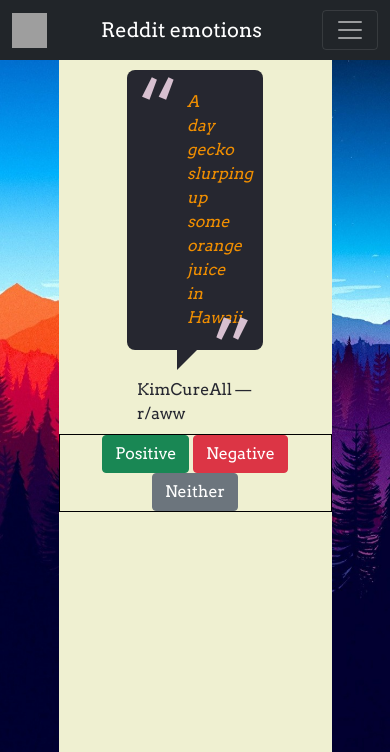
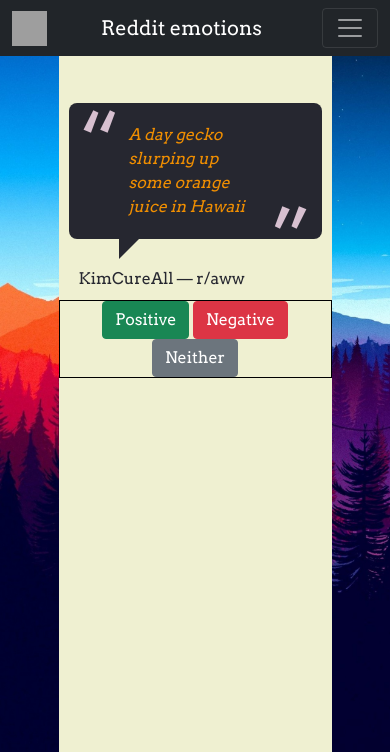
Before and after one commit to DanielHelps/Reddit-emotions, a Django app: page /train in a window 390 px wide. Shown: the top 752 px of the page. Run offline with Django 4.2, Linux system fonts and the light colour scheme; data comes from the database, SQL or seed files in the repository; both versions use the stored data as it was after the commit; parts of the project's set-up code (start-up, migrations or seed data) failed here and were passed over; some libraries are stand-ins or nearby versions; grey boxes are pictures that could not be loaded.

Commit message:
fixed frontend issues with mobile display

```diff
--- a/LoveHateGame/train.py
+++ b/LoveHateGame/train.py
@@ -19,7 +19,7 @@ def train_today():
             print(item)
             if list(SearchQ.objects.filter(query=item, date=date_today)) == []:
                 scores = emotion_check.main(item)
-                if  scores is not None:
+                if  scores[0] is not None:
                     search_obj = SearchQ(query=item, score=int(list(scores)[0]), date = date_today)
                     search_obj.save()
             pass
--- a/main/static/main/style.css
+++ b/main/static/main/style.css
@@ -17,7 +17,7 @@
 body{
   /* background-color: #42440c; */
 
-
+    padding-top: 50px;
     color: #262730;
     background-image:
     linear-gradient(rgb(239, 240, 209,1), rgb(239, 240, 209,1)),
@@ -100,13 +100,13 @@ body{
   }
 
   .grid-container > .grid-item {
-    /* background-color: rgba(255, 255, 255, 1);
-    border: 1px solid black; */
+    background-color: rgba(255, 255, 255, 1);
+    border: 1px solid black;
     text-align: center;
     /* padding: 10px 10px; */
     /* width: auto; */
-    font-size: 30px;
-    padding: 5vh;
+    /* font-size: 30px; */
+    padding: 5%;
     /* display: flex;
 
 
@@ -116,7 +116,7 @@ body{
   }
 
   .grid-container > nav {
-    padding: 10px 0;
+    /* padding: 10px 0; */
     font-size: 1em;
     grid-column: 1 / span 5;
   }
@@ -128,7 +128,7 @@ body{
     border: 1px solid black;
     text-align: center;
     /* padding: 10px 0; */
-    width: auto;
+    /* width: auto; */
     opacity: 0;
     /* width: auto; */
     /* min-width: 40vw; */
@@ -149,6 +149,7 @@ body{
 
 #navbar{
     /* position: fixed; */
+
     display: flex;
     flex-direction: row;
     justify-content: space-evenly;
@@ -199,7 +200,7 @@ body{
 }
 
 .centered_item{
-  max-width: 40vw;
+  max-width: 40%;
 
   margin: 1vh auto;
 }
@@ -247,10 +248,12 @@ body{
 @media only screen and (max-width: 767px){
   /* phones */
   body{
-      color: #262730;
+      padding-top: 65px;
+      color: #302926;
+      /* color: #d86328; */
       background-image:
       linear-gradient(rgb(239, 240, 209,1), rgb(239, 240, 209,1)),
-      url("both_halves_mobile_3.jpeg");
+      url("both_halves_mobile.jpeg");
       background-repeat:
       no-repeat,
       no-repeat;
@@ -268,13 +271,46 @@ body{
       1;
 
 
+
   }
 
   .grid-container {
     display: grid;
-    grid-template-columns: auto auto 70% auto auto;
+    grid-template-columns: 7.5% 7.5% 70% 7.5% 7.5%;
+
+    /* grid-template-columns: auto auto auto auto auto; */
     gap: 0px;
     /* background-color: #D33F49; */
     /* padding: 2px; */
   }
+
+  .min_width_elem{
+    /* min-width: 400px; */
+    min-width: 50%;
+  }
+
+  .grid-container > .grid-explain {
+    grid-row: 5;
+    grid-column: 3 / 4;
+    background-color: rgba(255, 255, 255, 1);
+    border: 1px solid black;
+    text-align: center;
+    /* padding: 10px 0; */
+    width: auto;
+    opacity: 0;
+    /* width: auto; */
+    /* min-width: 40vw; */
+
+    /* display: flex;
+    justify-self: stretch;
+    flex-basis: 100%; */
+  }
+
+  .centered_item{
+    max-width: 70vw;
+    padding-top: 20px;
+    margin: 1vh auto;
+  }
+
+
 }
--- a/main/templates/main/base.html
+++ b/main/templates/main/base.html
@@ -32,9 +32,8 @@
 </head>
 
 <body>
-  <span class="body_content">
     <div class="grid-container">
-      <nav id="navbar" class="navbar navbar-expand-lg navbar-dark bg-dark">
+      <nav id="navbar" class="navbar fixed-top navbar-expand-lg navbar-dark bg-dark">
         <div class="container-fluid">
           <img src="https://img.icons8.com/color/48/000000/bipolar-disease.png" alt="" width="35" height="35" class="d-inline-block align-text-center" style="margin-right:10px">
           <a class="navbar-brand" href="/"> Reddit emotions</a>
@@ -72,7 +71,6 @@
   {% comment %} <script src="{% static 'main/jquery-3.6.0.min.js' %}"></script> {% endcomment %}
 
 
-  </span>
 
 </body>
 </html>
--- a/main/views.py
+++ b/main/views.py
@@ -12,9 +12,9 @@ def check_today_training():
         try:
                 train_date = ImportantVars.objects.filter(purpose="last_trained_date")[0]
         except IndexError:
+                train.train_today()
                 t = ImportantVars(date=datetime.date.today(), purpose="last_trained_date")
                 t.save()
-                train.train_today()
         else:
                 if train_date.date != datetime.date.today():
                         train.train_today()
```
Also changed, not shown: db.sqlite3, main/static/main/both_halves_mobile_4.jpg (added).
